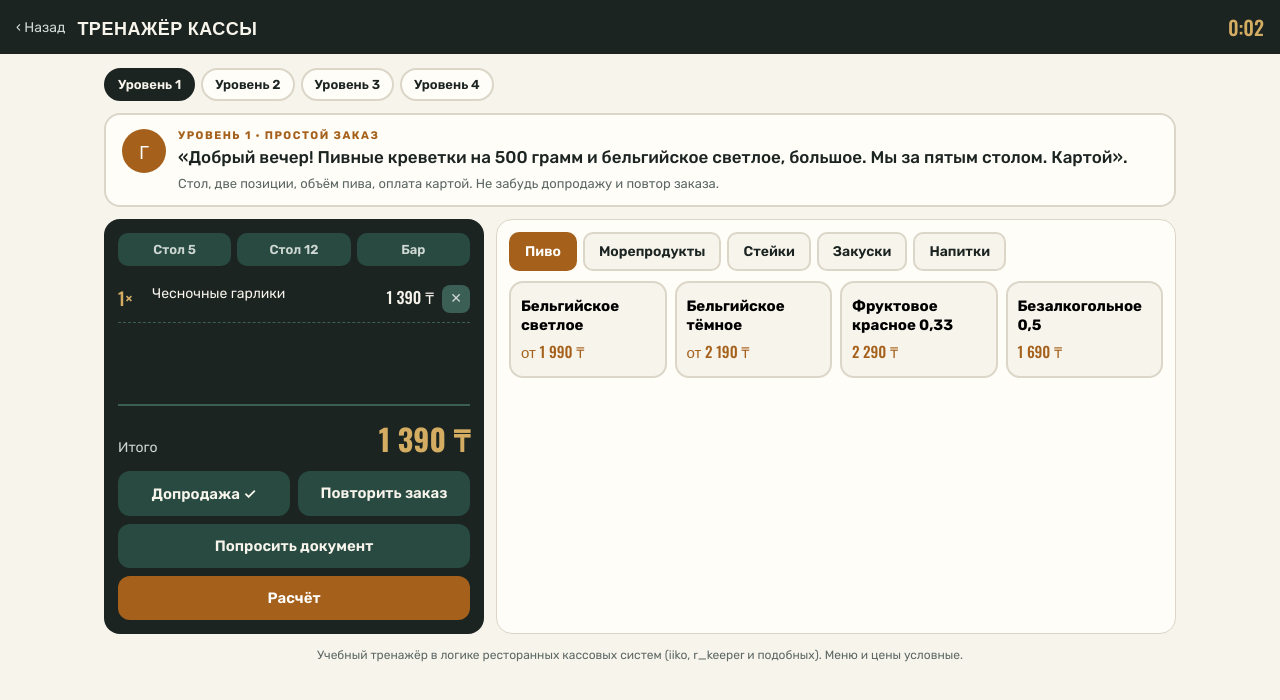
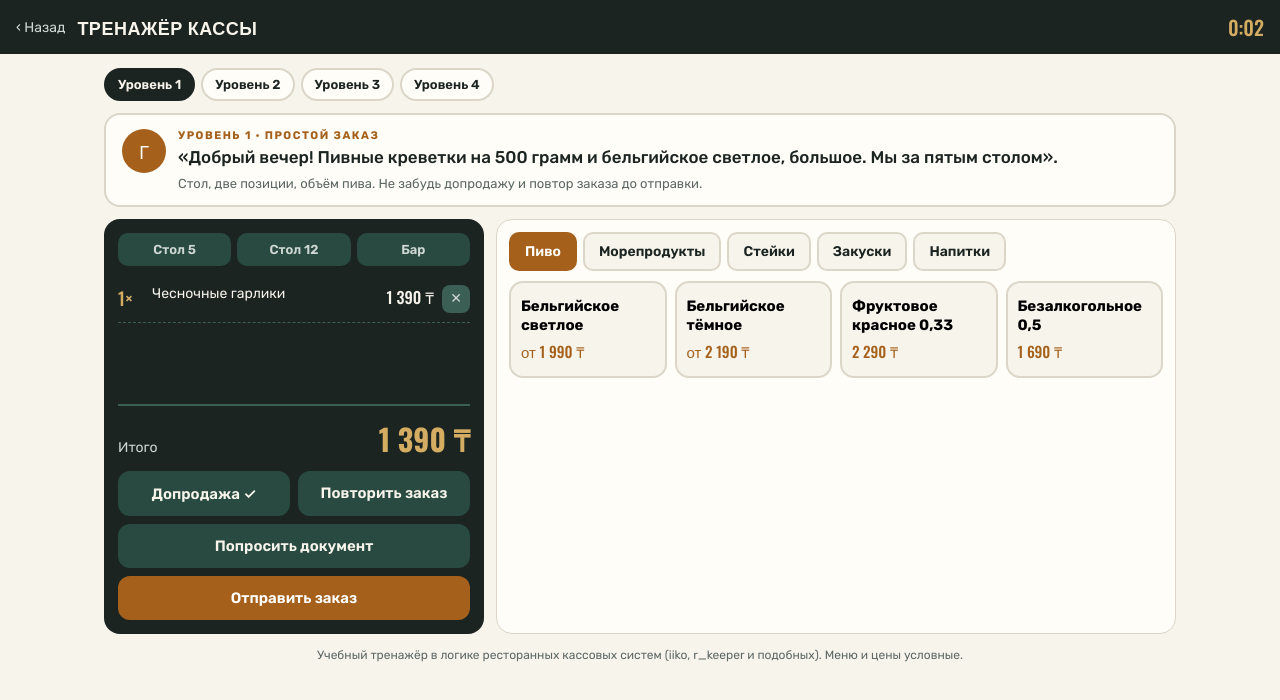
Before and after one commit to romano94tica-sys/training_trainer, a plain HTML site: page pos.html in a window 1280 px wide. Both pictures are taken after a click on the button "Предложить допродажу". Drawn offline with nearby package versions, Linux system fonts and the light colour scheme.

Commit message:
Тренажёр кассы: оплата только по запросу счёта
Способ оплаты гость называет, когда просит счёт, а не при заказе.

Co-Authored-By: Claude Opus 5.5 <noreply@anthropic.com>
Claude-Session: https://claude.ai/code/session_0161XzqWngDCCJTo2s9tb3ez

```diff
--- a/pos.html
+++ b/pos.html
@@ -118,7 +118,7 @@
         <button class="btn ghost" id="upsellBtn">Предложить допродажу</button>
         <button class="btn ghost" id="repeatBtn">Повторить заказ</button>
         <button class="btn ghost wide" id="idBtn">Попросить документ</button>
-        <button class="btn wide" id="payBtn">Расчёт</button>
+        <button class="btn wide" id="payBtn">Отправить заказ</button>
       </div>
     </div>
     <div class="menu">
@@ -163,16 +163,16 @@
   var PAY={cash:'Наличные',card:'Карта',qr:'QR-оплата'};
 
   var TASKS=[
-    {lv:'Уровень 1 · Простой заказ',say:'«Добрый вечер! Пивные креветки на 500 грамм и бельгийское светлое, большое. Мы за пятым столом. Картой».',hint:'Стол, две позиции, объём пива, оплата картой. Не забудь допродажу и повтор заказа.',
+    {lv:'Уровень 1 · Простой заказ',say:'«Добрый вечер! Пивные креветки на 500 грамм и бельгийское светлое, большое. Мы за пятым столом».',bill:'«Принесите, пожалуйста, счёт. Оплачу картой».',hint:'Стол, две позиции, объём пива. Не забудь допродажу и повтор заказа до отправки.',
       type:'t5',pay:'card',want:[{id:'shr5',qty:1},{id:'blond',sel:{vol:'05'},qty:1}],upsell:{id:'garl',qty:1,reply:'«Гарлики к пиву? Давайте».'}},
-    {lv:'Уровень 2 · Стейк и модификаторы',say:'«Рибай, medium rare, с овощами гриль и перечным соусом. И тёмное большое. Стол 12, оплачу через QR».',hint:'Прожарка, гарнир и соус — частые ошибки новичков. Прожарку уточняем всегда.',
+    {lv:'Уровень 2 · Стейк и модификаторы',say:'«Рибай, medium rare, с овощами гриль и перечным соусом. И тёмное большое. Мы за двенадцатым столом».',bill:'«Можно счёт? Оплачу через QR».',hint:'Прожарка, гарнир и соус — частые ошибки новичков. Прожарку уточняем всегда.',
       type:'t12',pay:'qr',want:[{id:'rib',sel:{done:'mr',side:'veg'},mods:['pep'],qty:1},{id:'brune',sel:{vol:'05'},qty:1}],upsell:{id:'padr',qty:1,reply:'«Перец падрон? Да, попробуем».'}},
-    {lv:'Уровень 3 · Разные прожарки и сдача',say:'«Два стриплойна с картошкой фри: один medium, второй well done. И шесть устриц. Мы за баром. Наличными, вот 30 000».',hint:'Одинаковые стейки с разной прожаркой — отдельными строками. Посчитай сдачу.',
+    {lv:'Уровень 3 · Разные прожарки и сдача',say:'«Два стриплойна с картошкой фри: один medium, второй well done. И шесть устриц. Мы за баром».',bill:'«Счёт, пожалуйста. Наличными, вот 30 000».',hint:'Одинаковые стейки с разной прожаркой — отдельными строками. При расчёте посчитай сдачу.',
       type:'bar',pay:'cash',cash:30000,want:[{id:'strip',sel:{done:'m',side:'fries'},qty:1},{id:'strip',sel:{done:'wd',side:'fries'},qty:1},{id:'oys6',qty:1}],upsell:{id:'chee',qty:1,reply:'«Сырные палочки? Можно».'}},
-    {lv:'Уровень 4 · Проверка возраста',say:'«Мне бельгийское светлое, большое, и креветки на 500. Стол 5, картой». Гость выглядит лет на 19–20.',hint:'Сомневаешься в возрасте — попроси документ до того, как пробивать алкоголь.',
+    {lv:'Уровень 4 · Проверка возраста',say:'«Мне бельгийское светлое, большое, и креветки на 500. Стол 5». Гость выглядит лет на 19–20.',bill:'«Счёт, пожалуйста, картой».',hint:'Сомневаешься в возрасте — попроси документ до того, как пробивать алкоголь.',
       type:'t5',pay:'card',age:20,want:[{id:'na',qty:1},{id:'shr5',qty:1}],upsell:null,afterId:'«Ой, мне 20… Тогда безалкогольное, пожалуйста».'}
   ];
-  var level=0,best={},order,start,tick,upsold,repeated,payInfo,idChecked,alcBeforeId;
+  var level=0,best={},order,start,tick,upsold,repeated,payInfo,idChecked,alcBeforeId,phase;
   try{best=JSON.parse(localStorage.getItem('leffe-pos-best')||'{}')}catch(e){}
 
   function choice(g,k){return g.ch.filter(function(c){return c[0]===k})[0]}
@@ -188,7 +188,7 @@
     $('levels').querySelectorAll('button').forEach(function(b){b.onclick=function(){level=+b.dataset.i;reset()}});
   }
   function reset(){
-    order={type:null,lines:[]};upsold=false;repeated=false;payInfo=null;idChecked=false;alcBeforeId=false;
+    order={type:null,lines:[]};phase='order';upsold=false;repeated=false;payInfo=null;idChecked=false;alcBeforeId=false;
     var t=TASKS[level];$('tLv').textContent=t.lv;$('tSay').textContent=t.say;$('tHint').textContent=t.hint;
     clearInterval(tick);start=null;$('timer').textContent='0:00';
     renderLevels();renderCheck();renderCats(Object.keys(MENU)[0]);
@@ -204,6 +204,8 @@
     $('lines').querySelectorAll('.x').forEach(function(b){b.onclick=function(){order.lines.splice(+b.dataset.i,1);tap();renderCheck()}});
     $('total').textContent=money(total());
     $('payBtn').disabled=!order.lines.length;
+    $('payBtn').textContent=phase==='order'?'Отправить заказ':'Принести счёт и рассчитать';
+    $('lines').querySelectorAll('.x').forEach(function(b){b.style.display=phase==='order'?'':'none'});
     var u=TASKS[level].upsell;
     $('upsellBtn').textContent=upsold?'Допродажа ✓':'Предложить допродажу';
     $('repeatBtn').textContent=repeated?'Заказ повторён ✓':'Повторить заказ';
@@ -215,9 +217,10 @@
     $('items').innerHTML=MENU[c].map(function(i){return '<button class="item" data-id="'+i.id+'"><b>'+esc(i.name)+'</b><span>'+(i.groups&&i.groups[0]===VOL?'от ':'')+money(i.price)+'</span></button>'}).join('');
     $('items').querySelectorAll('.item').forEach(function(b){b.onclick=function(){startTimer();tap();openItem(b.dataset.id)}});
   }
-  function addLine(l){var it=ALL[l.id];if(it.alc&&TASKS[level].age&&!idChecked)alcBeforeId=true;var ex=order.lines.filter(function(x){return sameLine(x,l)})[0];if(ex)ex.qty+=l.qty;else order.lines.push(l);renderCheck();}
+  function addLine(l){if(phase!=='order'){toast('Заказ уже отправлен');return;}var it=ALL[l.id];if(it.alc&&TASKS[level].age&&!idChecked)alcBeforeId=true;var ex=order.lines.filter(function(x){return sameLine(x,l)})[0];if(ex)ex.qty+=l.qty;else order.lines.push(l);renderCheck();}
 
   function openItem(id){
+    if(phase!=='order'){toast('Заказ уже отправлен на кухню и бар');return;}
     var it=ALL[id];
     if(!it.groups&&!it.mods){addLine({id:id,qty:1});toast('+ '+it.name);return;}
     var st={sel:{},mods:[],qty:1};
@@ -242,7 +245,7 @@
   document.querySelectorAll('.modal').forEach(function(m){m.addEventListener('click',function(e){if(e.target===m&&m.id!=='mRes')close()})});
 
   $('upsellBtn').onclick=function(){
-    if(upsold)return;startTimer();var u=TASKS[level].upsell;
+    if(upsold)return;if(phase!=='order'){toast('Допродажу предлагают до отправки заказа');return;}startTimer();var u=TASKS[level].upsell;
     if(!u){upsold=true;toast('Гость: «Спасибо, пока всё»');renderCheck();return;}
     upsold=true;addLine({id:u.id,qty:u.qty});haptic('success');toast('Гость: '+u.reply);renderCheck();
   };
@@ -251,22 +254,23 @@
     toast('Вы повторили заказ — гость: «Да, всё верно»');renderCheck();
   };
   $('idBtn').onclick=function(){
-    if(idChecked)return;startTimer();idChecked=true;var t=TASKS[level];
+    if(idChecked)return;var t=TASKS[level];
+    if(phase!=='order'){toast('Документ проверяют до того, как пробить алкоголь');return;}
+    startTimer();idChecked=true;
     if(t.age){haptic('warning');toast('Удостоверение: гостю '+t.age+' лет. Алкоголь продавать нельзя');$('tSay').textContent=t.afterId;}
     else toast('Документ в порядке, гостю больше 21 года');
     renderCheck();
   };
-
   $('payBtn').onclick=function(){
     var t=TASKS[level],method=null;
+    if(phase==='order'){phase='bill';haptic('success');toast('Заказ отправлен на кухню и бар');setTimeout(function(){$('tLv').textContent=t.lv+' · гость просит счёт';$('tSay').textContent=t.bill;$('tHint').textContent='Способ оплаты гость называет, когда просит счёт.';},900);renderCheck();return;}
     function draw(){
       var tot=total();
       $('sPay').innerHTML='<h3>Расчёт</h3><div class="sub">К оплате: <b>'+money(tot)+'</b></div>'+
-        (!upsold&&t.upsell?'<div class="upsell">Подсказка: ты ещё не предложил гостю допродажу. Можно вернуться и предложить.</div>':'')+
         '<div class="grp">Способ оплаты</div><div class="pay" id="pm">'+Object.keys(PAY).map(function(k){return '<button data-k="'+k+'" class="'+(method===k?'on':'')+'">'+PAY[k]+'</button>'}).join('')+'</div>'+
         '<div class="cash'+(method==='cash'?' on':'')+'"><div class="grp">Гость дал</div><input id="given" inputmode="numeric" placeholder="Сумма, ₸"><div class="quick"><button data-v="20000">20 000</button><button data-v="30000">30 000</button><button data-v="exact">Без сдачи</button></div><div class="change" id="chg"></div><div class="err" id="eCash">Гость дал меньше суммы заказа</div></div>'+
         '<div class="err" id="ePay">Выбери способ оплаты</div>'+
-        '<div class="row"><button class="btn ghost" id="pBack">Назад к заказу</button><button class="btn ok" id="pDone">Закрыть заказ</button></div>';
+        '<div class="row"><button class="btn ghost" id="pBack">Назад</button><button class="btn ok" id="pDone">Закрыть заказ</button></div>';
       $('pm').querySelectorAll('button').forEach(function(b){b.onclick=function(){method=b.dataset.k;tap();draw()}});
       var g=$('given');
       function upd(){var v=parseInt((g.value||'').replace(/\D/g,''))||0;$('eCash').classList.remove('on');$('chg').innerHTML=v?(v>=tot?'Сдача: <b>'+money(v-tot)+'</b>':''):'';}
```
Also changed, not shown: 1 other file.
